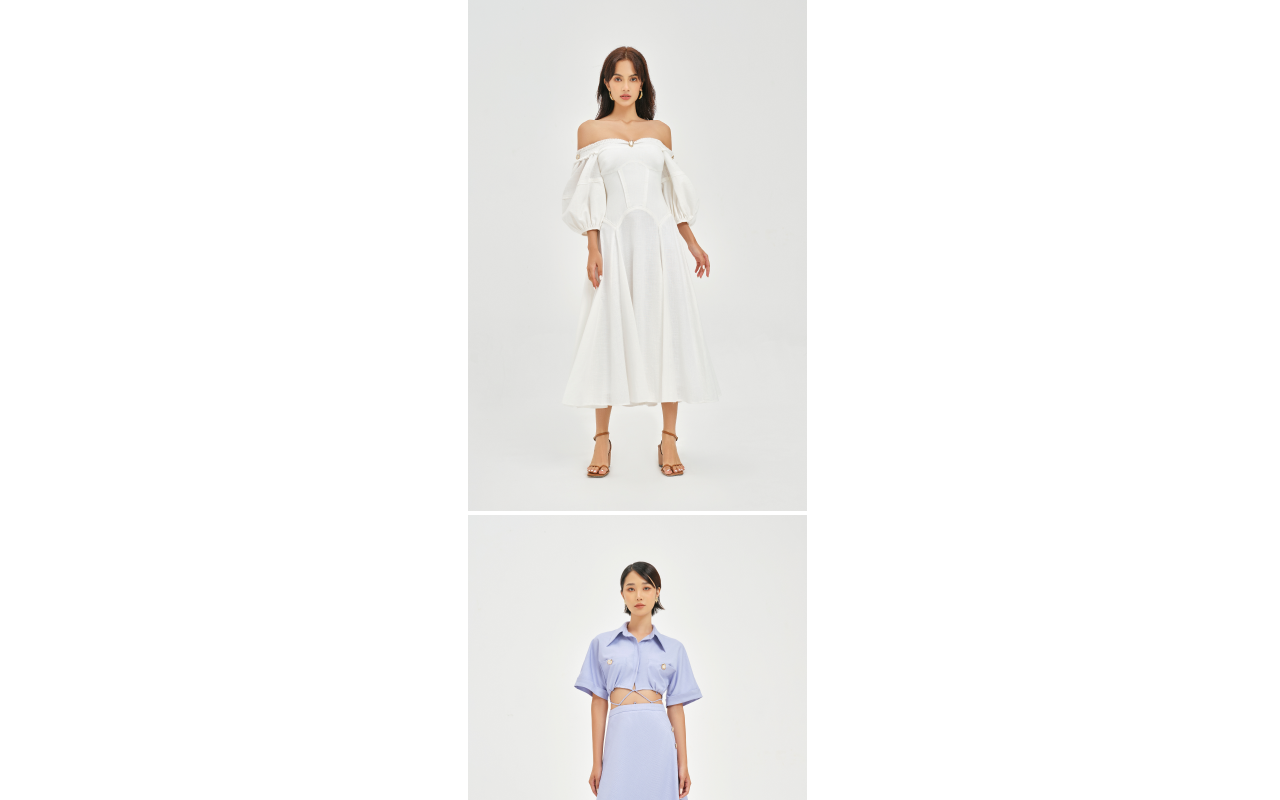
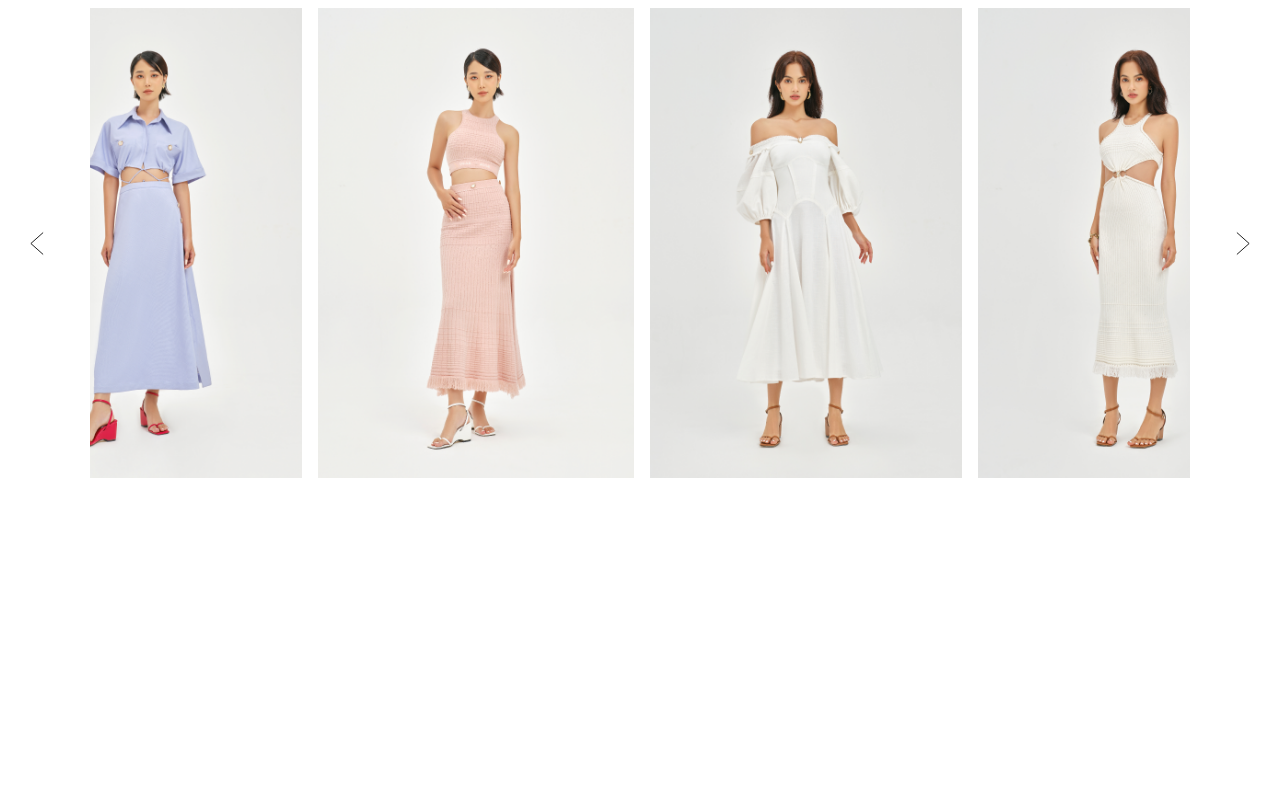
Before and after one commit to ecommerce-go-training/website-by-luna, a React (Create React App) app: page / in a window 1280 px wide. Shown: the top 800 px of the page. Built offline with nearby package versions, Linux system fonts and the light colour scheme.

Commit message:
feature/create component

```diff
--- a/src/components/Slider/index.js
+++ b/src/components/Slider/index.js
@@ -1,4 +1,6 @@
-import React, { useState } from 'react';
+import PropTypes from 'prop-types';
+import React, { useRef, memo } from 'react';
+
 import left from 'assets/images/icons/arrowLeft.svg';
 import right from 'assets/images/icons/arrowRight.svg';
 import image1 from 'assets/images/image1.png';
@@ -8,49 +10,62 @@ import image4 from 'assets/images/image4.png';
 
 import './style.scss';
 
-function Slider() {
-  const [slideIndex, setSlideIndex] = useState(1);
-  const dataSlider = [image1, image2, image3, image3, image2, image4, image1];
-  const nextSlide = () => {
-    if (slideIndex !== dataSlider.length) {
-      setSlideIndex(slideIndex + 1);
-    } else if (slideIndex === dataSlider.length) {
-      setSlideIndex(1);
+const dataSlider = [
+  image1,
+  image2,
+  image3,
+  image4,
+  image2,
+  image4,
+  image1,
+  image3,
+  image4,
+  image3,
+  image1,
+  image2
+];
+
+function Slider({ data }) {
+  data = dataSlider;
+  const slide = useRef(null);
+
+  const nextSlide = e => {
+    e.preventDefault();
+    let temp = slide.current.scrollLeft;
+    slide.current.scrollLeft += slide.current.offsetWidth;
+    if (slide.current.scrollLeft === temp && temp > 0) {
+      slide.current.scrollLeft = 0;
     }
   };
 
-  const prevSlide = () => {
-    if (slideIndex !== 1) {
-      setSlideIndex(slideIndex - 1);
-    } else if (slideIndex === 1) {
-      setSlideIndex(dataSlider.length);
-    }
+  const prevSlide = e => {
+    e.preventDefault();
+
+    slide.current.scrollLeft -= slide.current.offsetWidth;
   };
   return (
     <div className='Slider-container'>
-      <div className='Slider'>
       <button className='Slider__button' onClick={prevSlide}>
         <img src={left} alt='arrow left' className='Slider__button--left' />
       </button>
-        <div className='Slider__items'>
-          {dataSlider.map((obj, index) => {
+      <div className='Slider' ref={slide}>
+        {data.map((obj, index) => {
           return (
             <div key={index} className='Slider__item'>
-                <img src={obj} className='Slider__image' />
+              <img src={obj} className='Slider__item--image' />
             </div>
           );
         })}
       </div>
       <button className='Slider__button' onClick={nextSlide}>
-          <img
-            src={right}
-            alt='arrow right'
-            className='Slider__button--right'
-          />
+        <img src={right} alt='arrow right' className='Slider__button--right' />
       </button>
-      </div>
     </div>
   );
 }
 
-export default Slider;
+Slider.propTypes = {
+  data: PropTypes.array.isRequired
+};
+
+export default memo(Slider);
--- a/src/components/Slider/style.scss
+++ b/src/components/Slider/style.scss
@@ -3,17 +3,42 @@
 
 .Slider-container {
   width: 100%;
+  @include flex(row, center, center);
 
   .Slider {
-    width: 100%;
+    width: 86%;
     @include flex(row, center, center);
+    overflow-x: auto;
+    scroll-behavior: smooth;
+
+    &::-webkit-scrollbar {
+      display: none;
+    }
+
+    &__item {
+      &--image {
+        margin: 8px;
+        object-fit: contain;
+        height: 470px;
+      }
+    }
   }
 
-  &__items {
-    width: 80%;
-  }
+  .Slider__button {
+    border: transparent;
+    background-color: transparent;
+    cursor: pointer;
 
-  &__item {
-    width: 25%;
+    &--left {
+      margin-right: 40px;
+      width: 14px;
+      height: 25px;
+    }
+
+    &--right {
+      margin-left: 40px;
+      width: 14px;
+      height: 25px;
+    }
   }
 }
```
Also changed, not shown: 1 other file (tests, documents, lock files or other folders). Lines whose indentation alone changed are shown as unchanged.
